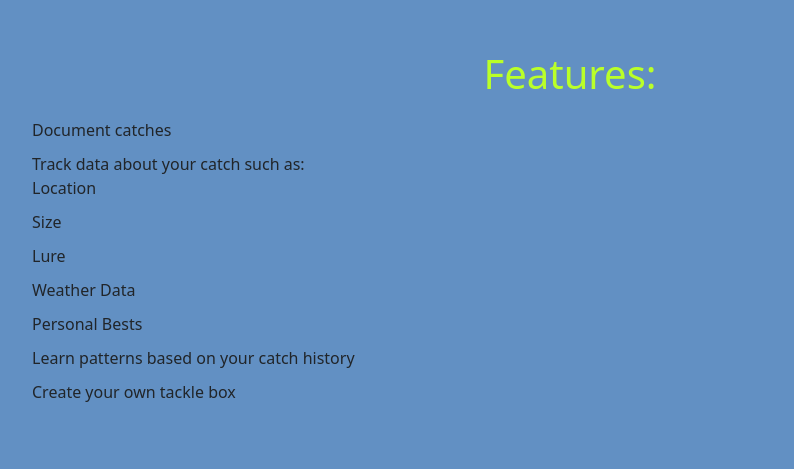
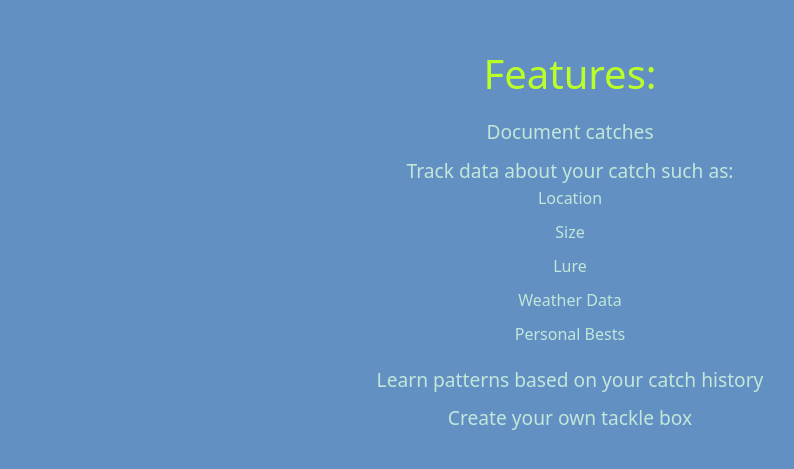
Before and after one commit to msaemrow/Capstone-Project-One-Reel-Report, a Flask app: page /features in a window 1280 px wide. Shown: the part 66-535 px from the top of the page, without its empty margins (70-864 px from the left). Run offline with Flask 3, Linux system fonts and the light colour scheme; some libraries are stand-ins or nearby versions.

Commit message:
update features section css

```diff
--- a/capstone_1/app.py
+++ b/capstone_1/app.py
@@ -9,18 +9,18 @@ CURR_USER_KEY = "curr_user"
 
 app = Flask(__name__)
 
-# if os.environ.get('ENV')  == 'testing':
-#     app.config['SQLALCHEMY_DATABASE_URI']= (
-#         os.environ.get('DATABASE_URL', 'postgresql:///reel_report_test'))
-#     app.config['SECRET_KEY'] = 'test_secret_key'
-# else:
-#     app.config['SQLALCHEMY_DATABASE_URI']= (
-#         os.environ.get('DATABASE_URL', 'postgresql:///reel_report'))
-#     app.config['SECRET_KEY'] = secrets.token_hex(16)
+if os.environ.get('ENV')  == 'testing':
+    app.config['SQLALCHEMY_DATABASE_URI']= (
+        os.environ.get('DATABASE_URL', 'postgresql:///reel_report_test'))
+    app.config['SECRET_KEY'] = 'test_secret_key'
+else:
+    app.config['SQLALCHEMY_DATABASE_URI']= (
+        os.environ.get('DATABASE_URL', 'postgresql:///reel_report'))
+    app.config['SECRET_KEY'] = secrets.token_hex(16)
 
-app.config['SQLALCHEMY_DATABASE_URI']= (
-    os.environ.get('DATABASE_URL', 'postgresql:///reel_report_test'))
-app.config['SECRET_KEY'] = 'test_secret_key'
+# app.config['SQLALCHEMY_DATABASE_URI']= (
+#     os.environ.get('DATABASE_URL', 'postgresql:///reel_report_test'))
+# app.config['SECRET_KEY'] = 'test_secret_key'
 
 connect_db(app)
 
--- a/capstone_1/seed.py
+++ b/capstone_1/seed.py
@@ -8,7 +8,10 @@ db.create_all()
 with open('base-data/fish-species.csv') as species:
     db.session.bulk_insert_mappings(FishSpecies, DictReader(species))
 
-User.signup('saemrow', 'test@test.com', 'mmmmmm')
+# demo admin user
+User.signup('admin', 'test@test.com', 'mmmmmm', True)
+# demo non admin user
+User.signup('non_admin', 'test2@test.com', 'mmmmmm', False)
 
 db.session.commit()
 
--- a/capstone_1/static/stylesheets/styles.css
+++ b/capstone_1/static/stylesheets/styles.css
@@ -210,3 +210,31 @@ table{
     flex-direction: column;
     align-items: center;
   }
+
+  .features-page{
+    display: flex;
+    flex-direction: column;
+    align-items: center;
+  }
+
+  .features-page-main-ul{
+    display: flex;
+    flex-direction: column;
+    align-items: center;
+  }
+
+  .features-page-catch-data-ul{
+    display: flex;
+    flex-direction: column;
+    align-items: center;
+  }
+
+  .features-page-main-ul li{
+    color: var(--color2);
+    font-size: larger;
+  }
+
+  .features-page-catch-data-ul li{
+    color: var(--color2) !important;
+    font-size: medium !important;
+  }
--- a/capstone_1/templates/features.html
+++ b/capstone_1/templates/features.html
@@ -8,10 +8,10 @@
 <div class="features-page">
     <div class="feature-content">
       <h1 class="text-center features-h1">Features:</h1>
-      <ul>
+      <ul class="features-page-main-ul">
         <li>Document catches</li>
         <li>Track data about your catch such as:
-          <ul>
+          <ul class="features-page-catch-data-ul">
             <li>Location</li>
             <li>Size</li>
             <li>Lure</li>
```
